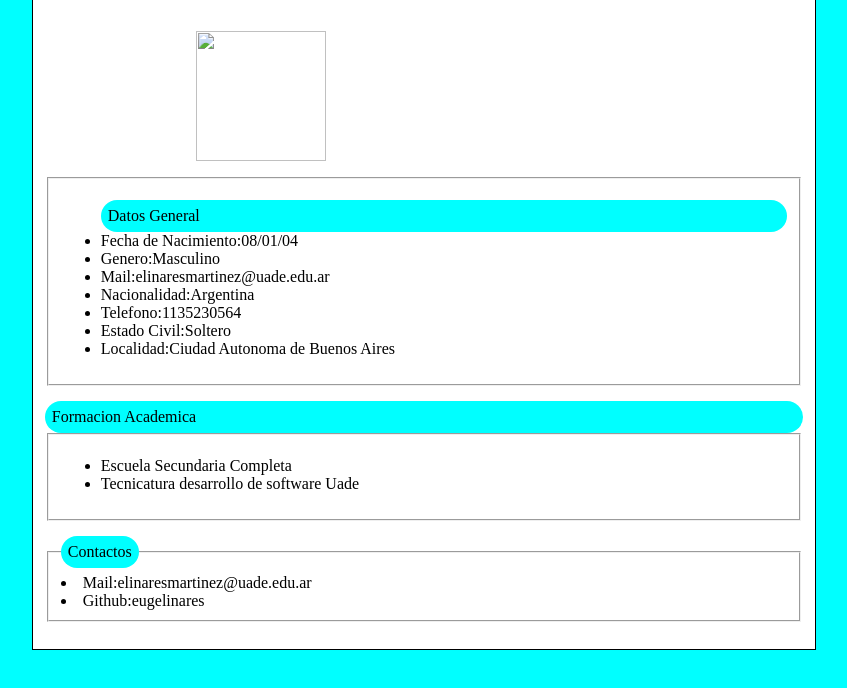
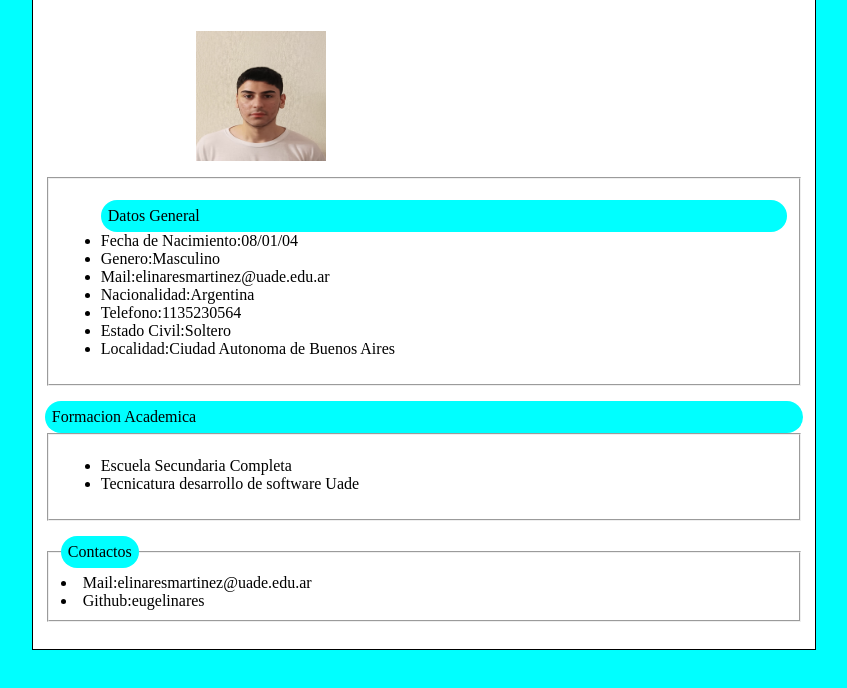
Before and after one commit to eugelinares/web-cv-euge, a plain HTML site: page index.html in a window 1280 px wide. Shown: the part 82-770 px from the top of the page, without its empty margins (216-1063 px from the left). Drawn offline with Linux system fonts and the light colour scheme.

Commit message:
Update index.html

```diff
--- a/index.html
+++ b/index.html
@@ -32,7 +32,7 @@
 <div>
 <h1 class="h1">Eugenio Linares Martinez</h1>
 <div class="img" style="border: none;">
-<img src="img/img.jpg/Euge.jpg" width="130" height="130">
+<img src="Euge.jpg" width="130" height="130">
 </div>
 <fieldset>
 <ul>
```
